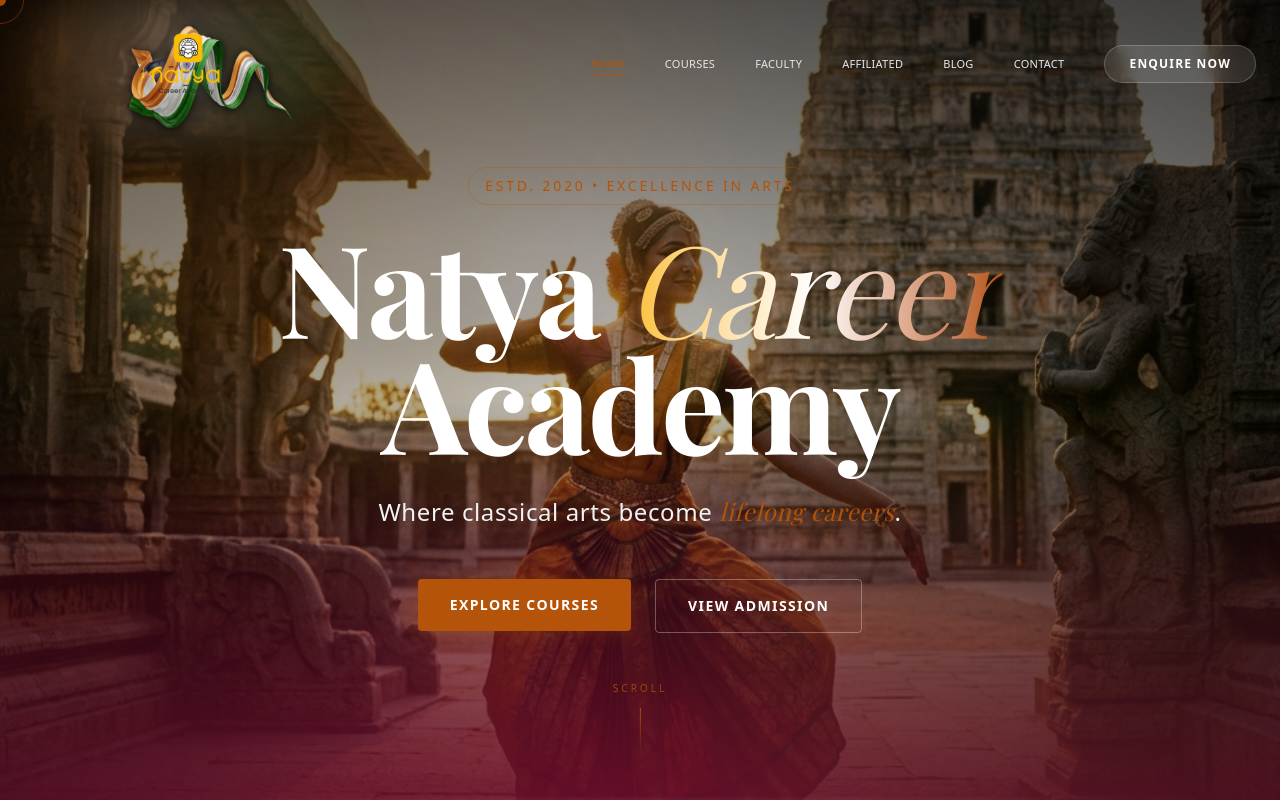
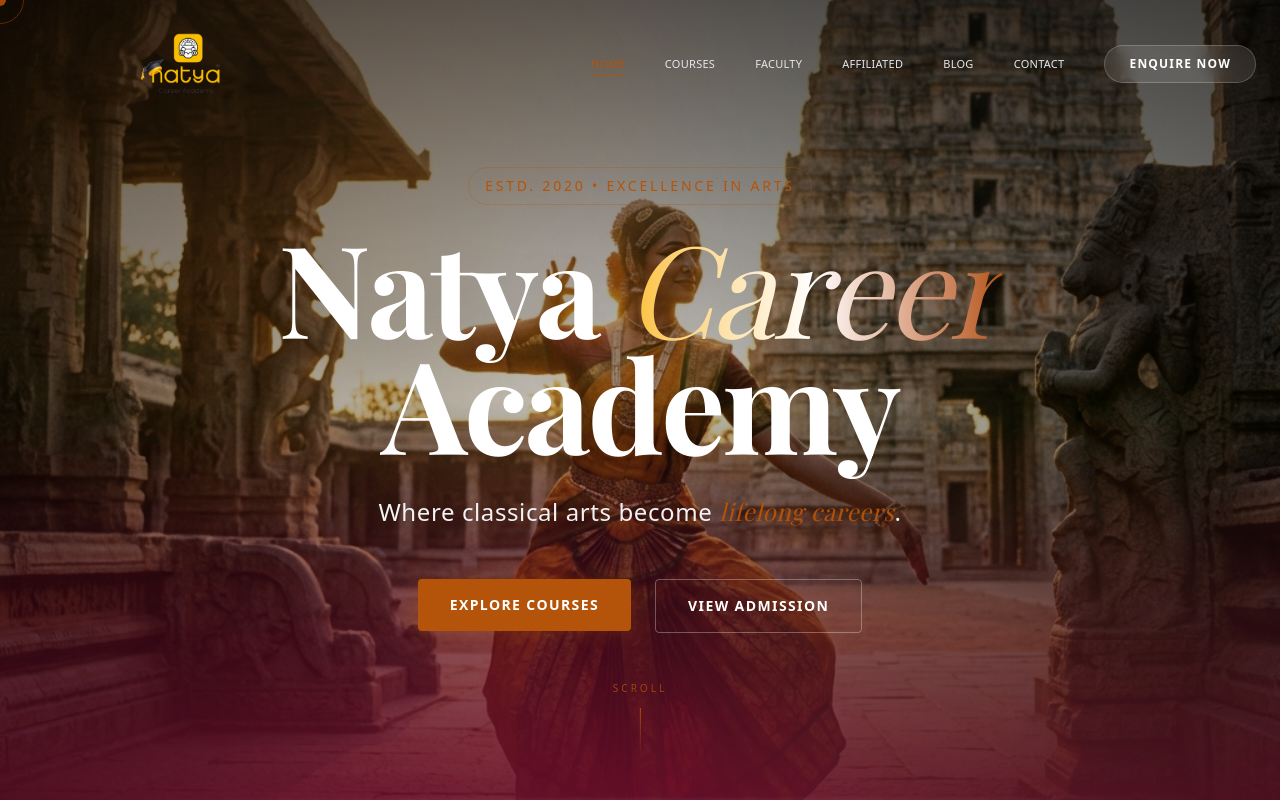
Before and after one commit to Natyaarts/Career_academy, a Next.js app in the folder natya-web/: page / in a window 1280 px wide. Shown: the top 800 px of the page. Built offline with nearby package versions, Linux system fonts and the light colour scheme; a web font is replaced by a local one.

Commit message:
Remove Independence Day flag from navbar logo

```diff
--- a/natya-web/src/components/Navbar.tsx
+++ b/natya-web/src/components/Navbar.tsx
@@ -46,35 +46,12 @@ export default function Navbar() {
                 <div className="container mx-auto px-6 flex items-center justify-between">
                     <Link href="/" className="group relative z-50 block">
                         <div className="relative w-48 h-20 md:w-80 md:h-36 -my-4 md:-my-8">
-                             {/* INDEPENDENCE DAY THEME START: Premium Realistic Waving Silk Flag Image inside logo container */}
-                             <div style={{ position: 'absolute' }} className="top-[2px] left-[4px] md:top-[0px] md:left-[6px] select-none pointer-events-none z-0 w-[210px] md:w-[360px] h-[101px] md:h-[173px] overflow-visible drop-shadow-[0_4px_10px_rgba(0,0,0,0.45)]">
-                                 <style>{`
-                                     @keyframes flagRipple {
-                                         0% { transform: translateY(0px) skewY(0deg); }
-                                         50% { transform: translateY(-2px) skewY(-0.8deg); }
-                                         100% { transform: translateY(0px) skewY(0deg); }
-                                     }
-                                     .animate-flag-ripple {
-                                         animation: flagRipple 4.5s ease-in-out infinite;
-                                     }
-                                 `}</style>
-                                 <Image
-                                     src="/img/waving_indian_flag_ribbon_v3.png"
-                                     alt="Waving Indian Flag"
-                                     fill
-                                     className="object-contain animate-flag-ripple [filter:drop-shadow(0_1px_3px_rgba(0,0,0,0.65))]"
-                                 />
-                             </div>
-
                             <Image
                                 src="/img/logo.png"
                                 alt="Natya Logo"
                                 fill
-                                className="object-contain transition-all duration-300 [filter:drop-shadow(0_1px_4px_rgba(255,255,255,0.4))]"
+                                className="object-contain transition-all duration-300"
                             />
-                            {/* Backlighting Glow behind Logo to pop dark text */}
-                            <div className="absolute inset-0 -z-10 bg-gradient-to-r from-[#FF9933]/15 via-white/20 to-[#128807]/15 blur-xl rounded-full scale-95 pointer-events-none select-none" />
-                            {/* INDEPENDENCE DAY THEME END */}
                         </div>
                     </Link>
 
```
